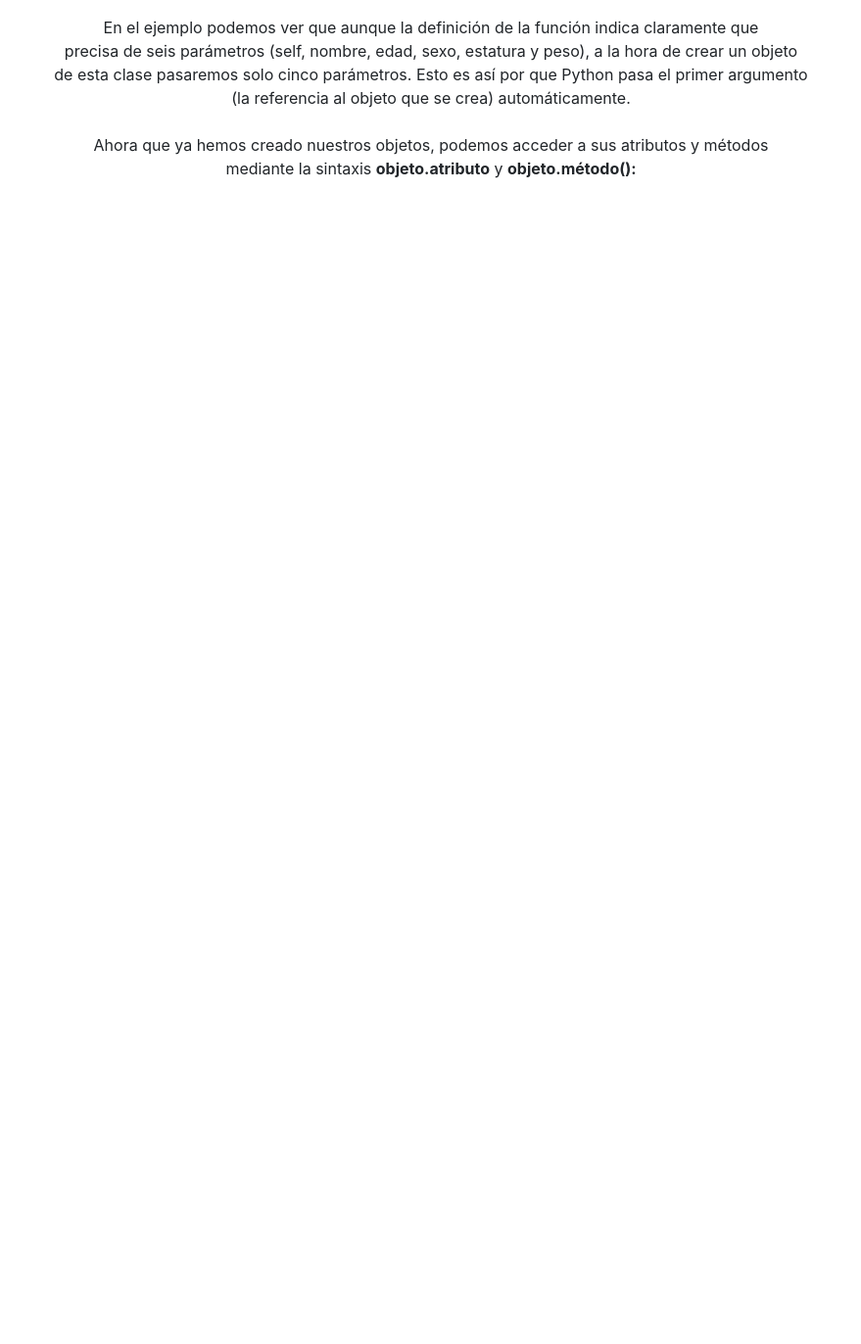
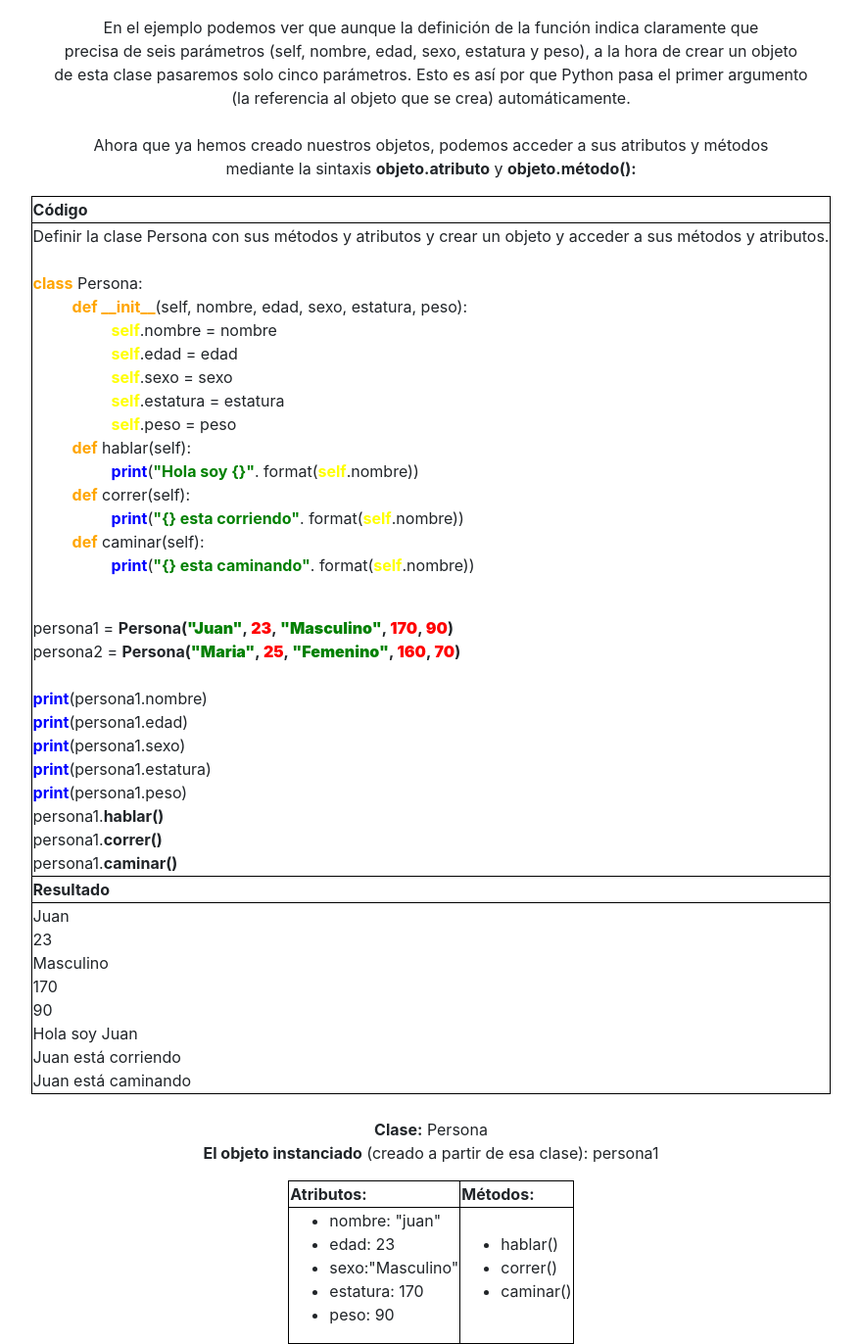
Before and after one commit to Rataricc/InfoPython, a Django app: page /Usuarios/poo/ in a window 1280 px wide. Shown: the part 4222-5594 px from the top of the page at 98% size, without its empty margins (200-1079 px from the left). Before the commit the page ends 4404 px from the top, so only its background shows below. Run offline with Django 4.2, Linux system fonts and the light colour scheme; the visitor is signed in with stand-in values (Sample User, id 1); some libraries are stand-ins or nearby versions.

Commit message:
Sigo modificando el template de poo.html

```diff
--- a/src/templates/usuarios/poo.html
+++ b/src/templates/usuarios/poo.html
@@ -213,6 +213,96 @@
 					Ahora que ya hemos creado nuestros objetos, podemos acceder a sus atributos y métodos <br>
 					mediante la sintaxis <strong>objeto.atributo</strong> y <strong>objeto.método():</strong>
 				</p>
+				<table>
+					<tr>
+						<th>Código</th>
+					</tr>
+					<tr>
+						<td>
+							Definir la clase Persona con sus métodos y atributos y crear un objeto y acceder a sus métodos y atributos. <br><br>
+							<strong style="color: orange;">class</strong> Persona:
+							<ul>
+								<strong style="color: orange;">def __init__</strong>(self, nombre, edad, sexo, estatura, peso):
+								<ul>
+									<strong style="color: yellow;">self</strong>.nombre = nombre <br>
+									<strong style="color: yellow;">self</strong>.edad = edad <br>
+									<strong style="color: yellow;">self</strong>.sexo = sexo <br>
+									<strong style="color: yellow;">self</strong>.estatura = estatura <br>
+									<strong style="color: yellow;">self</strong>.peso = peso
+								</ul>
+								<strong style="color: orange;">def</strong> hablar(self):
+								<ul>
+									<strong style="color: blue;">print</strong>(<strong style="color: green;">"Hola soy {}"</strong>. format(<strong style="color: yellow;">self</strong>.nombre))
+								</ul>
+								<strong style="color: orange;">def</strong> correr(self):
+								<ul>
+									<strong style="color: blue;">print</strong>(<strong style="color: green;">"{} esta corriendo"</strong>. format(<strong style="color: yellow;">self</strong>.nombre))
+								</ul>
+								<strong style="color: orange;">def</strong> caminar(self):
+								<ul>
+									<strong style="color: blue;">print</strong>(<strong style="color: green;">"{} esta caminando"</strong>. format(<strong style="color: yellow;">self</strong>.nombre))
+								</ul>
+							</ul>
+							<br>
+							persona1 = <strong>Persona(<strong style="color: green;">"Juan"</strong>, <strong style="color: red;">23</strong>, <strong style="color: green;">"Masculino"</strong>, <strong style="color: red
+							;">170</strong>, <strong style="color: red;">90</strong>)</strong><br>
+							persona2 = <strong>Persona(<strong style="color: green;">"Maria"</strong>, <strong style="color: red;">25</strong>, <strong style="color: green;">"Femenino"</strong>, <strong style="color: red
+							;">160</strong>, <strong style="color: red;">70</strong>)</strong><br><br>
+							<strong style="color: blue;">print</strong>(persona1.nombre) <br>
+							<strong style="color: blue;">print</strong>(persona1.edad) <br>
+							<strong style="color: blue;">print</strong>(persona1.sexo) <br>
+							<strong style="color: blue;">print</strong>(persona1.estatura) <br>
+							<strong style="color: blue;">print</strong>(persona1.peso) <br>
+							persona1.<strong>hablar()</strong><br>
+							persona1.<strong>correr()</strong><br>
+							persona1.<strong>caminar()</strong>
+						</td>
+					</tr>
+					<tr>
+						<th>Resultado</th>
+					</tr>
+					<tr>
+						<td>
+							Juan <br>
+							23 <br>
+							Masculino <br>
+							170 <br>
+							90 <br>
+							Hola soy Juan <br>
+							Juan está corriendo <br>
+							Juan está caminando
+						</td>
+					</tr>
+				</table>
+				<br>
+				<p>
+					<strong>Clase:</strong> Persona <br>
+					<strong>El objeto instanciado</strong> (creado a partir de esa clase): persona1
+				</p>
+				<table>
+					<tr>
+						<th>Atributos:</th>
+						<th>Métodos:</th>
+					</tr>
+					<tr>
+						<td>
+							<ul>
+								<li>nombre: "juan"</li>
+								<li>edad: 23</li>
+								<li>sexo:"Masculino"</li>
+								<li>estatura: 170</li>
+								<li>peso: 90</li>
+							</ul>
+						</td>
+						<td>
+							<ul>
+								<li>hablar()</li>
+								<li>correr()</li>
+								<li>caminar()</li>
+							</ul>
+						</td>
+					</tr>
+				</table>
 			</center>
 		</article>
 	</section>
```
